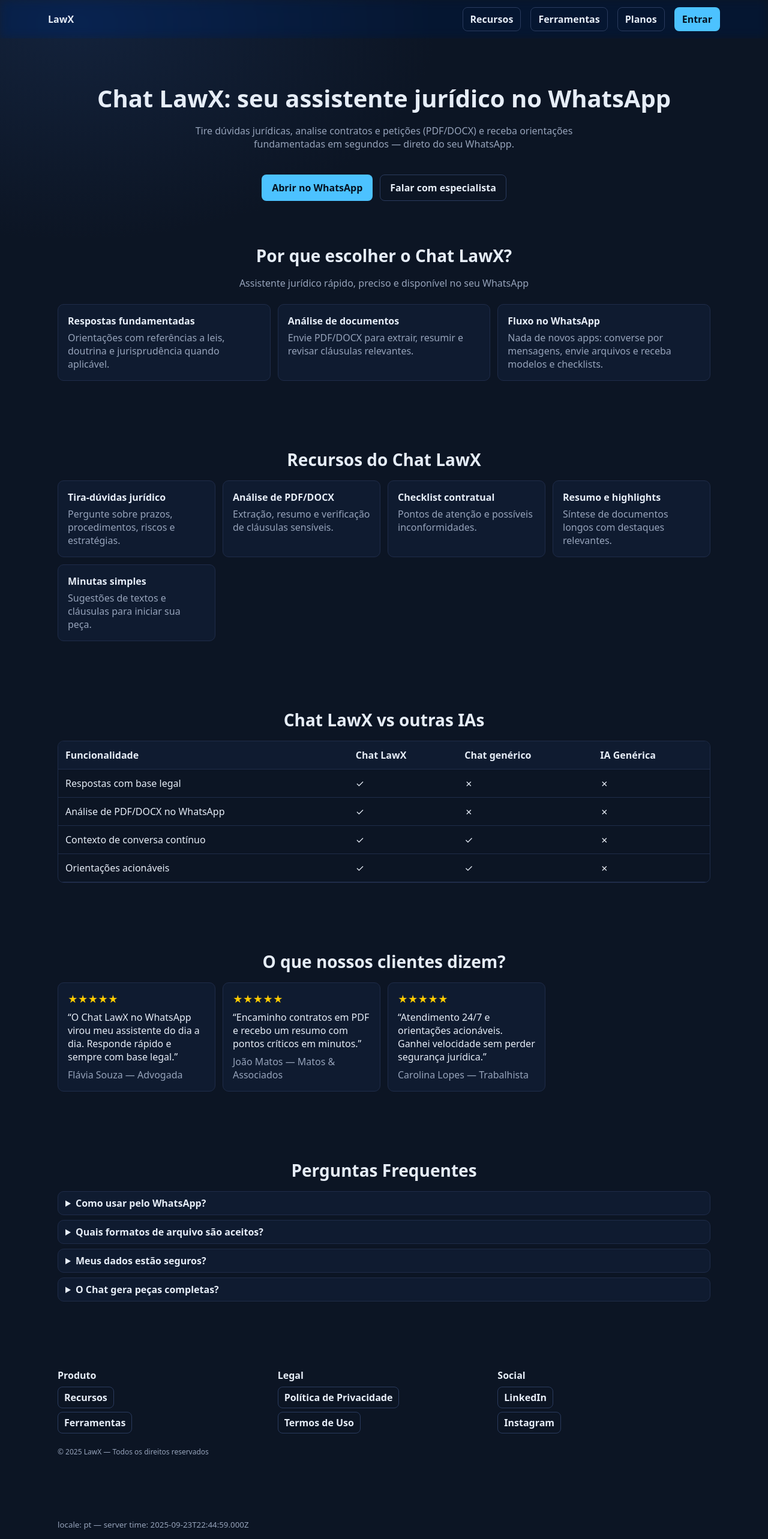
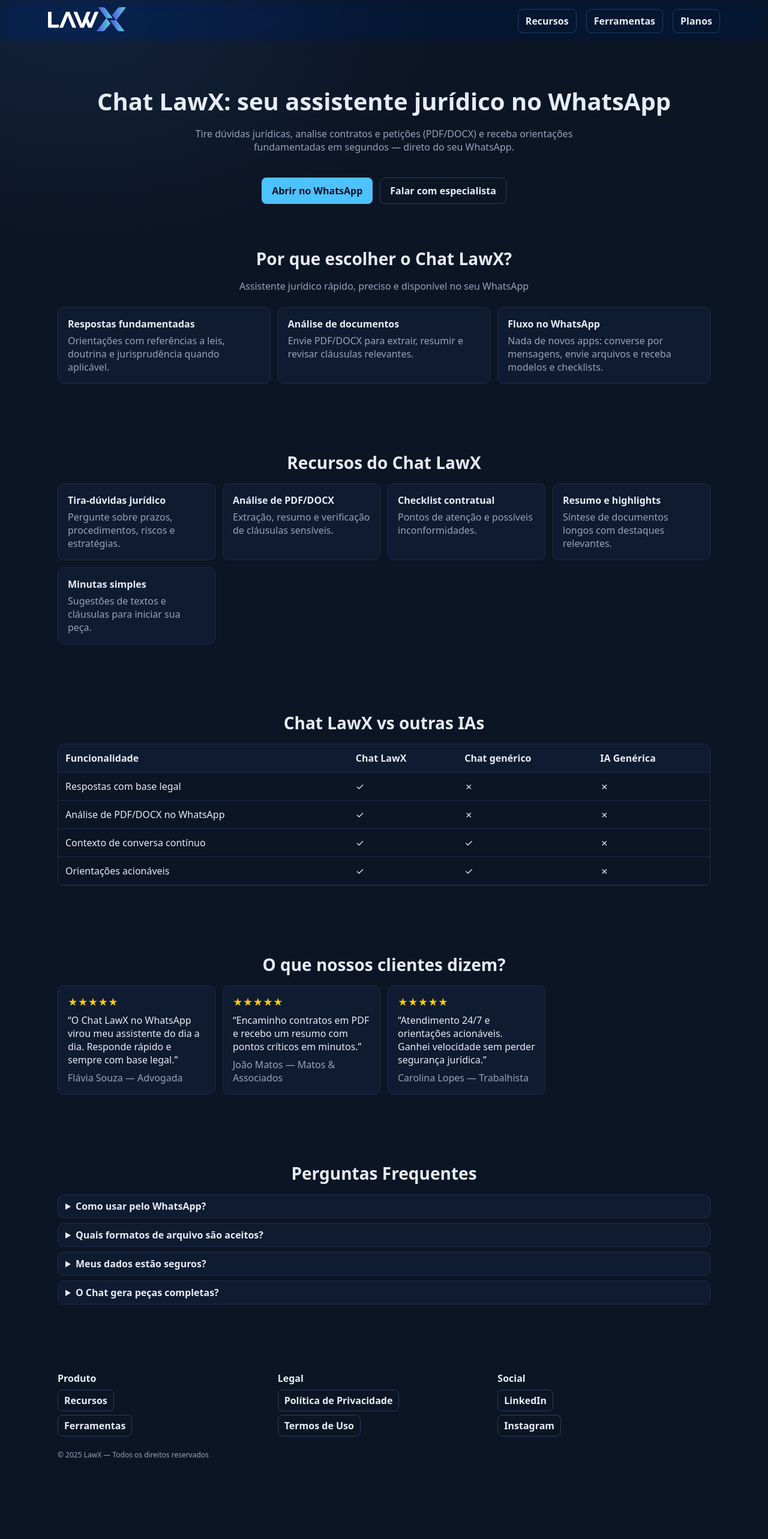
Before and after one commit to othonrds/ChatLawX-LP, a Next.js app: page / in a window 1280 px wide. Shown: the top 2566 px of the page at 60% size. After the commit the page ends 2482 px from the top, so only its background shows below. Built offline with nearby package versions, Linux system fonts and the light colour scheme.

Commit message:
ajustes de header

```diff
--- a/app/_components/Header.tsx
+++ b/app/_components/Header.tsx
@@ -1,3 +1,5 @@
+import Image from "next/image";
+
 type Props = {
   brand: string;
   nav: { features: string; tools: string; pricing: string; login: string };
@@ -7,12 +9,13 @@
   return (
     <header style={{ position: 'sticky', top: 0, zIndex: 20, backdropFilter: 'saturate(180%) blur(8px)' }}>
       <div className="container" style={{ display: 'flex', alignItems: 'center', justifyContent: 'space-between', padding: '12px 0' }}>
-        <div style={{ fontWeight: 700 }}>{brand}</div>
+        <div style={{ fontWeight: 700 }}>
+          <Image src="/images/logo.png" alt="LawX" width={130} height={40} />
+        </div>
         <nav style={{ display: 'flex', gap: 16 }}>
           <a href="#features" className="btn btn-outline" style={{ padding: '8px 12px' }}>{nav.features}</a>
           <a href="#tools" className="btn btn-outline" style={{ padding: '8px 12px' }}>{nav.tools}</a>
           <a href="#pricing" className="btn btn-outline" style={{ padding: '8px 12px' }}>{nav.pricing}</a>
-          <a href="#login" className="btn btn-primary" style={{ padding: '8px 12px' }}>{nav.login}</a>
         </nav>
       </div>
     </header>
--- a/app/globals.css
+++ b/app/globals.css
@@ -13,6 +13,7 @@
 
 * { box-sizing: border-box; }
 html, body { height: 100%; }
+html { scroll-behavior: smooth; }
 body {
   margin: 0;
   background: radial-gradient(1000px 600px at 10% 5%, #13223b 0%, var(--bg) 60%) no-repeat, var(--bg);
@@ -45,6 +46,8 @@
 
 .section {
   padding: 56px 0;
+  /* offset para sticky header ao navegar por âncoras */
+  scroll-margin-top: 80px;
 }
 .section-title {
   text-align: center;
--- a/app/page.tsx
+++ b/app/page.tsx
@@ -27,13 +27,6 @@
       <Testimonials title={dict.testimonials.title} items={dict.testimonials.items as any} />
       <FAQ title={dict.faq.title} items={dict.faq.items as any} />
       <Footer product={dict.footer.product} legal={dict.footer.legal} social={dict.footer.social} links={dict.footer.links as any} />
-      <main className="section">
-        <div className="container">
-          <small style={{ display: 'block', color: 'var(--muted)' }}>
-            locale: {locale} — server time: {now}
-          </small>
-        </div>
-      </main>
     </>
   );
 }
```
Also changed, not shown: public/images/logo.png (added).
